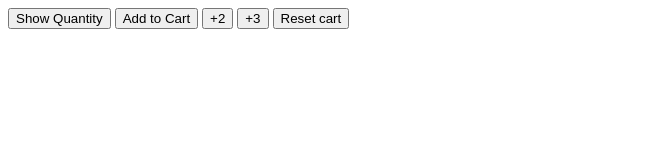
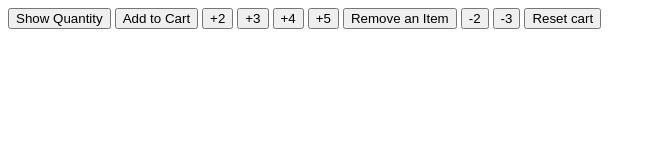
Before and after one commit to Ankith-Achar-27/javascript-learning, a plain HTML site: page variables/cart-quantity.html in a window 1280 px wide. Shown: the whole page, without its empty margins (0-656 px from the left). Drawn offline with Linux system fonts and the light colour scheme.

Commit message:
added buttons

```diff
--- a/variables/cart-quantity.html
+++ b/variables/cart-quantity.html
@@ -13,7 +13,12 @@
     <button onClick="addOne()">Add to Cart</button>
     <button onClick="addTwo()">+2</button>
     <button onClick="addThree()">+3</button>
-    <button onClick="reserCart()">Reset cart</button>
+    <button onClick="addFour()">+4</button>
+    <button onClick="addFive()">+5</button>
+    <button onClick="removeFromCart()">Remove an Item</button>
+    <button onClick="subTwo()">-2</button>
+    <button onClick="subThree()">-3</button>
+    <button onClick="resetCart()">Reset cart</button>
 
 </body>
 
```
